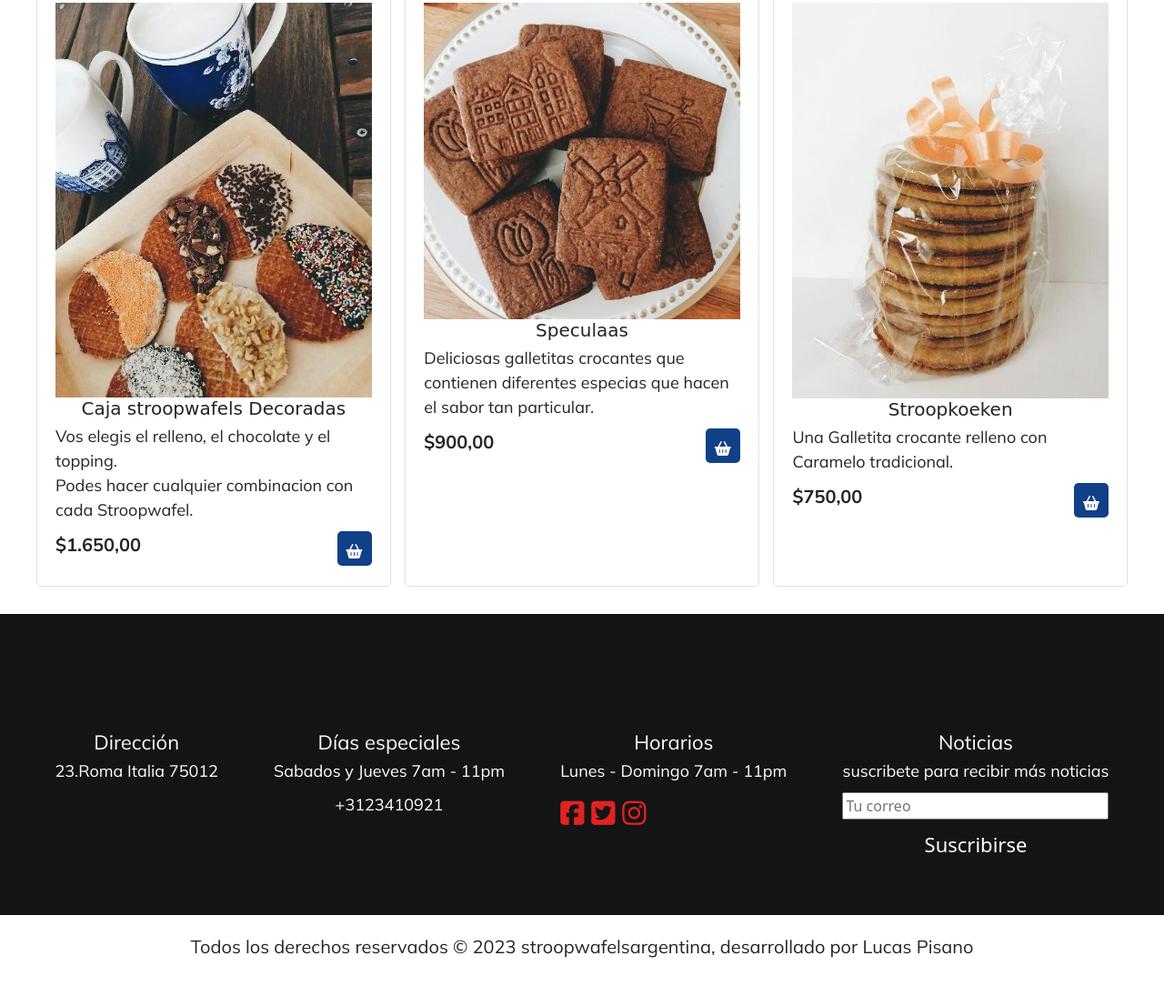
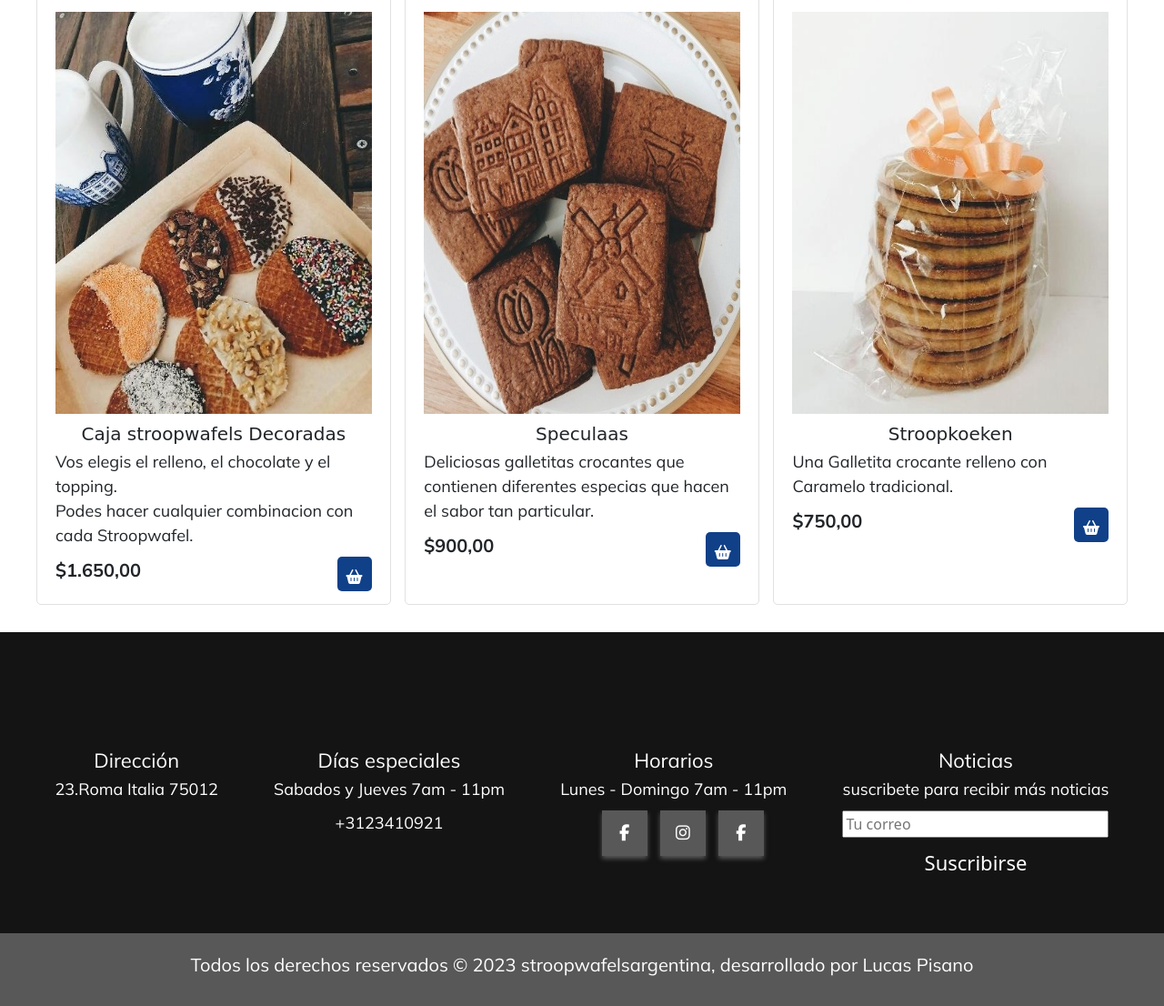
Before and after one commit to LucasPisano/PFPisano, a website: page pages/productos.html in a window 1280 px wide. Shown: the part 948-2054 px from the top of the page at 91% size. Drawn offline with nearby package versions, Linux system fonts and the light colour scheme; a web font is replaced by a local one.

Commit message:
PFPisano

```diff
--- a/pages/productos.html
+++ b/pages/productos.html
@@ -184,12 +184,11 @@
           <h3>Horarios</h3>
           <p>Lunes - Domingo 7am - 11pm</p>
           <div class="redes-sociales redes-pie">
-            <i
-              class="fab fa-facebook-square"
-              href="https://www.facebook.com/Stroopwafelsargentina"
-            ></i>
-            <i class="fab fa-twitter-square"></i>
-            <i class="fab fa-instagram"></i>
+            <ul>
+              <li><a href="" class="facebook"><i class="fab fa-facebook-f"></i></a></li>
+              <li><a href="" class="instagram"><i class="fab fa-instagram"></i></a></li>
+              <li><a href="" class="facebook"><i class="fab fa-facebook-f"></i></a></li>
+            </ul>
           </div>
         </div>
         <div class="info">
--- a/scss/base/_reset.scss
+++ b/scss/base/_reset.scss
@@ -14,9 +14,7 @@
     font-family: $parrafos;
   }
 
-  img {
-    max-width: 100%;
-  }
+
   .contenedor {
     max-width: 120rem;
     margin: auto;
@@ -53,6 +51,10 @@
     display: inline-block;
     margin-top: 2rem;
     margin-bottom: 2rem;
+    &:hover {
+      color: $blanco;
+      background-color: $rojo;
+    }
   }
   .btn-rojo {
     background-color: $rojo;
@@ -60,9 +62,11 @@
     display: inline-block;
     margin-bottom: 2rem;
     font-family: $parrafos;
-  }
-  .btn-rojo:hover {
-    background-color: $azul;
+    &:hover {
+      color: $blanco;
+      background-color: $azul;
+    }
+
   }
 
 
--- a/scss/components/_footer.scss
+++ b/scss/components/_footer.scss
@@ -25,16 +25,59 @@
       }
 
       .redes-sociales {
-        font-size: 3rem;
-        color: $rojo;
+        display: flex;
+
+        align-items:center ;
+        justify-content: center;
+        ul{
+          &:hover a{
+            filter: blur(2px);
+          }
+          li{
+          display: inline-block;
+          margin: 0 5px;
+          width: 50px;
+          height: 50px;
+          text-align: center;
+
+          a{
+            display: block;
+            padding: 0 10px;
+            background: $oscuro;
+            color: $blanco;
+            line-height: 50px;
+            font-size: 18px;
+            box-shadow: 0 3px 5px 0px $oscuro;
+            transition: .2s;
+            &:hover  {
+              transform:translateY(-3px) scale(1.05);
+              box-shadow: 0 5px 5px 0px $oscuro;
+              filter: none;
+            }
+
+          }
+
+        }
+      }
+
+
       }
     }
   }
 }
 .footer {
   text-align: center;
-  background-color: var(--oscuro);
-  color: var(--blanco);
+  background-color: $oscuro;
+  color: $blanco;
   padding: 2rem;
   font-size: 2rem;
 }
+
+.redes-sociales ul li a:hover{
+
+    transform:translateY(-3px) scale(1.05);
+    box-shadow: 0 5px 5px 0px $oscuro;
+    filter: none;
+
+
+}
--- a/scss/layout/_index.scss
+++ b/scss/layout/_index.scss
@@ -39,7 +39,7 @@ html {
     .texto-nosotros {
       flex: 0 0 calc(50% - 1rem);
       .bienvenida {
-        @include texto(4rem, center);
+        @include texto(4rem, left);
         color: $rojo;
       }
       h1 {
--- a/scss/layout/_productos.scss
+++ b/scss/layout/_productos.scss
@@ -16,7 +16,7 @@
   }
 }
 
-@media (min-width: 768px) {
+
   .productos {
 
     display: flex;
@@ -27,11 +27,18 @@
       border: 1px solid #e1e1e1;
       padding: 2rem;
       border-radius: 5px;
+      background-color: $blanco;
       h2 {
         text-align: center;
+        padding-top: 10px;
       }
       p {
         font-size: 1.8rem;
+      }
+      &:hover  {
+        transform:translateY(-3px) scale(1.05);
+        box-shadow: 0 5px 5px 0px $oscuro;
+        filter: none;
       }
       .precio {
         display: flex;
@@ -48,7 +55,11 @@
           color: $blanco;
           height: 3.8rem;
         }
+
+      }
+      img {
+        max-width: 100%;
+        height: 70%;
       }
     }
   }
-}
--- a/scss/style.scss
+++ b/scss/style.scss
@@ -2,6 +2,7 @@
 @import "base/vars";
 @import "base/utilities";
 @import "base/reset";
+@import url("https://cdn.jsdelivr.net/npm/bootstrap-icons@1.10.5/font/bootstrap-icons.css");
 
 // imports components
 
```
Also changed, not shown: index.html (+6 -7 lines), pages/contacto.html (+5 -6 lines), pages/preguntas.html (+5 -6 lines), pages/sobre_nosotros.html (+5 -6 lines), css/style.css, scss/layout/_medias.scss (deleted), 1 other file.
